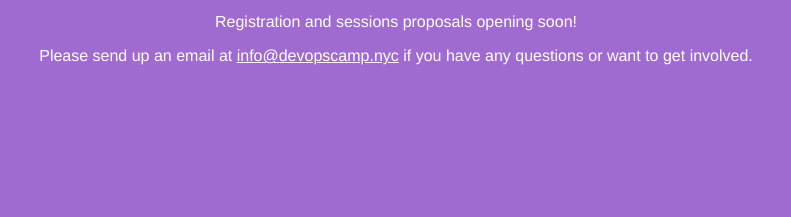
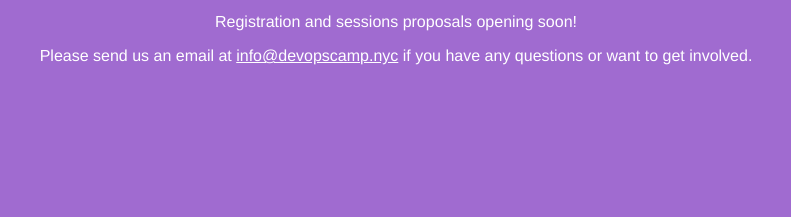
Before and after one commit to DevOpsCamp/DevOpsCamp, a plain HTML site: page index.html in a window 1280 px wide. Shown: the part 507-724 px from the top of the page, 244-1035 px from the left. Drawn offline with Linux system fonts and the light colour scheme.

Commit message:
Correcting typo

```diff
--- a/index.html
+++ b/index.html
@@ -24,7 +24,7 @@
     <p class="venue">@ United Nations</p>
     <p class="updates">A community-run conference focused on open source (mostly B/E) dev ops</p>
     <p class="updates strong">Registration and sessions proposals opening soon!</p>
-    <p class="updates strong">Please send up an email at <a href="mailto:info@devopscamp.nyc">info@devopscamp.nyc</a> if you have any questions or want to get involved.</p>
+    <p class="updates strong">Please send us an email at <a href="mailto:info@devopscamp.nyc">info@devopscamp.nyc</a> if you have any questions or want to get involved.</p>
   </div>
 
   <div id="updated">Last updated on Apr 15, 2016</div>
```
